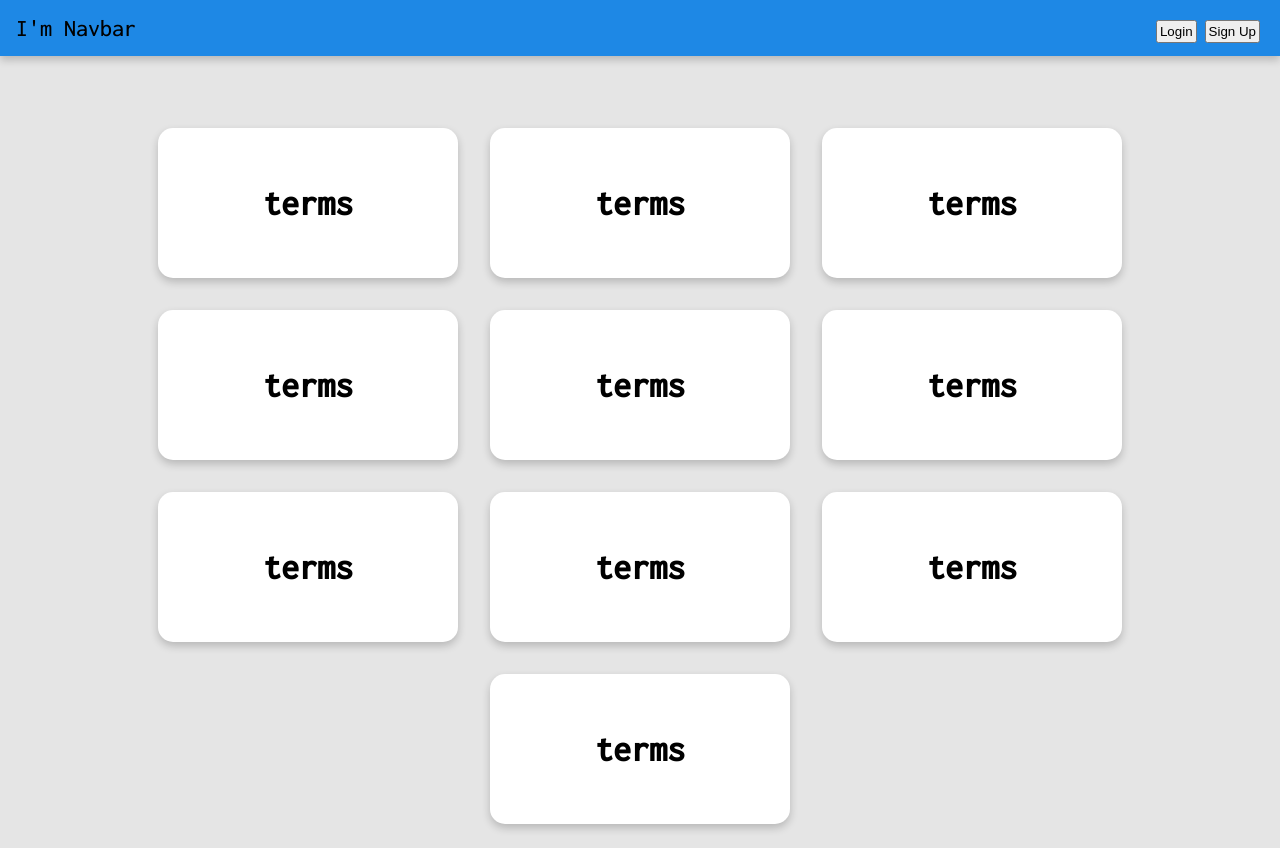
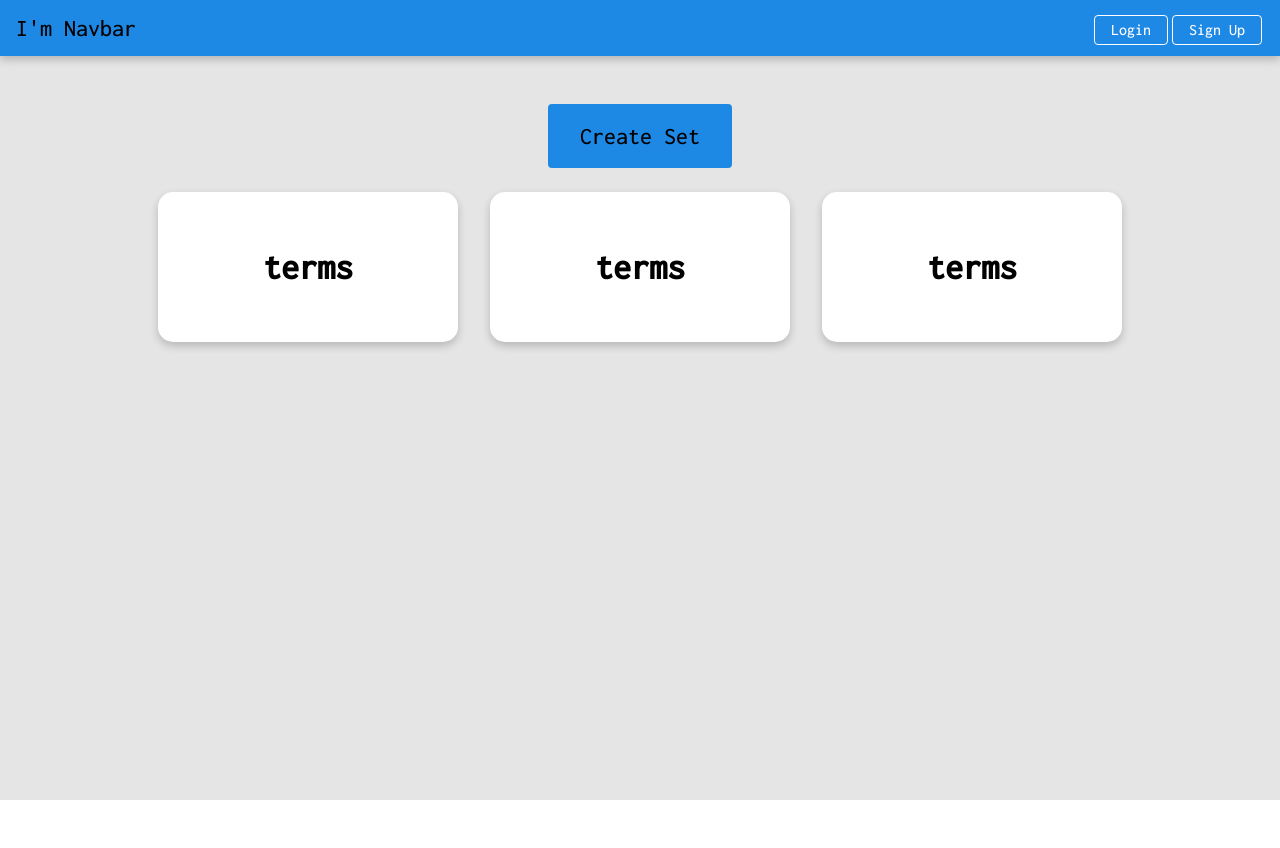
Before and after one commit to edisonslamp/flashcard, a React (Vite) app: page / in a window 1280 px wide. After the commit the page ends 800 px from the top, so only its background shows below. Built offline with nearby package versions, Linux system fonts and the light colour scheme; a web font is replaced by a local one.

Commit message:
add button, add dynamic style

```diff
--- a/src/app/App.tsx
+++ b/src/app/App.tsx
@@ -1,12 +1,19 @@
+import { Button } from "src/shared/ui";
+import { SizeButton } from "src/shared/ui/Button/Button";
 import { CardSet, Navbar } from "src/widgets";
 import "./styles/index.scss";
 
 export const App = () => {
     return (
         <div className="app">
+            <Navbar />
             <div className="content-page">
-                <Navbar />
                 <div className="card-layout">
+                    <div className="createSetBtn">
+                        <Button size={SizeButton.L} type="button">
+                            Create Set
+                        </Button>
+                    </div>
                     <CardSet />
                 </div>
             </div>
--- a/src/app/styles/index.scss
+++ b/src/app/styles/index.scss
@@ -12,3 +12,9 @@
 .card-layout {
     margin-top: 3rem;
 }
+
+.createSetBtn {
+    display: flex;
+    align-items: center;
+    justify-content: center;
+}
--- a/src/app/styles/variables/global.scss
+++ b/src/app/styles/variables/global.scss
@@ -14,4 +14,9 @@
     // Navbar size
     --navbar-h: 3.5rem;
     --navbar-bg-color: #1e88e5;
+    --navbar-color-button: white;
+
+    // Button
+    --button-hover-color: #1765ab;
+    --button-press-color: #104d82;
 }
--- a/src/shared/ui/Button/Button.module.scss
+++ b/src/shared/ui/Button/Button.module.scss
@@ -0,0 +1,29 @@
+.Button {
+    font: var(--font-m);
+    border: none;
+    padding: 0.25rem;
+    border-radius: 0.25rem;
+    background-color: var(--navbar-bg-color);
+}
+
+.Button:hover {
+    cursor: pointer;
+    background-color: var(--button-hover-color);
+}
+
+.Button:active {
+    background-color: var(--button-press-color);
+}
+
+.size_s {
+    font: var(--font-s);
+}
+
+.size_m {
+    font: var(--font-m);
+}
+
+.size_l {
+    font: var(--font-l);
+    padding: 1rem 2rem;
+}
--- a/src/shared/ui/Button/Button.tsx
+++ b/src/shared/ui/Button/Button.tsx
@@ -1,14 +1,31 @@
 import { ButtonHTMLAttributes, FC } from "react";
+import { classNames } from "src/shared/lib";
+import cls from "./Button.module.scss";
+
+export enum SizeButton {
+    S = "size_s",
+    M = "size_m",
+    L = "size_l",
+}
 
 interface ButtonProps extends ButtonHTMLAttributes<HTMLButtonElement> {
     className?: string;
-    children: string;
+    size: SizeButton;
 }
 
 export const Button: FC<ButtonProps> = (props) => {
-    const { type, children } = props;
+    const { type, children, size, className, ...otherProps } = props;
+
+    const mods: Record<string, boolean> = {
+        [cls[size]]: true,
+    };
+
     return (
-        <button type={type} {...props}>
+        <button
+            type={type}
+            className={classNames(cls.Button, mods, [className as string])} // dunno why doesn't work properly
+            {...otherProps}
+        >
             {children}
         </button>
     );
--- a/src/shared/ui/index.ts
+++ b/src/shared/ui/index.ts
@@ -1,2 +1,2 @@
-export { Button } from "./Button/Button";
+export { Button, SizeButton } from "./Button/Button";
 export { FlashCard } from "./FlashCard/FlashCard";
--- a/src/widgets/CardSet/ui/CardSet.module.scss
+++ b/src/widgets/CardSet/ui/CardSet.module.scss
@@ -1,4 +1,4 @@
-.CardSet {
+.cardSet {
     padding: 0.5rem 1.5rem;
     display: flex;
     flex-flow: row wrap;
--- a/src/widgets/CardSet/ui/CardSet.tsx
+++ b/src/widgets/CardSet/ui/CardSet.tsx
@@ -3,14 +3,7 @@ import cls from "./CardSet.module.scss";
 
 export const CardSet = () => {
     return (
-        <div className={cls.CardSet}>
-            <FlashCard />
-            <FlashCard />
-            <FlashCard />
-            <FlashCard />
-            <FlashCard />
-            <FlashCard />
-            <FlashCard />
+        <div className={cls.cardSet}>
             <FlashCard />
             <FlashCard />
             <FlashCard />
--- a/src/widgets/Navbar/ui/Navbar.module.scss
+++ b/src/widgets/Navbar/ui/Navbar.module.scss
@@ -8,7 +8,9 @@
     padding: 0 1rem;
 }
 
-.navbarBtn {
-    margin: 0 0.25rem;
-    padding: 0.125rem;
+.loginBtn {
+    color: var(--navbar-color-button);
+    margin: 0 0.125rem;
+    padding: 0.125rem 1rem;
+    border: 1px solid white;
 }
--- a/src/widgets/Navbar/ui/Navbar.tsx
+++ b/src/widgets/Navbar/ui/Navbar.tsx
@@ -1,4 +1,4 @@
-import { Button } from "src/shared/ui";
+import { Button, SizeButton } from "src/shared/ui";
 import cls from "./Navbar.module.scss";
 
 export const Navbar = () => {
@@ -6,10 +6,18 @@ export const Navbar = () => {
         <div className={cls.Navbar}>
             I'm Navbar
             <div>
-                <Button type="submit" className={cls.navbarBtn}>
+                <Button
+                    type="submit"
+                    size={SizeButton.M}
+                    className={cls.loginBtn}
+                >
                     Login
                 </Button>
-                <Button type="submit" className={cls.navbarBtn}>
+                <Button
+                    type="submit"
+                    size={SizeButton.M}
+                    className={cls.loginBtn}
+                >
                     Sign Up
                 </Button>
             </div>
```
Also changed, not shown: .eslintrc.cjs.
